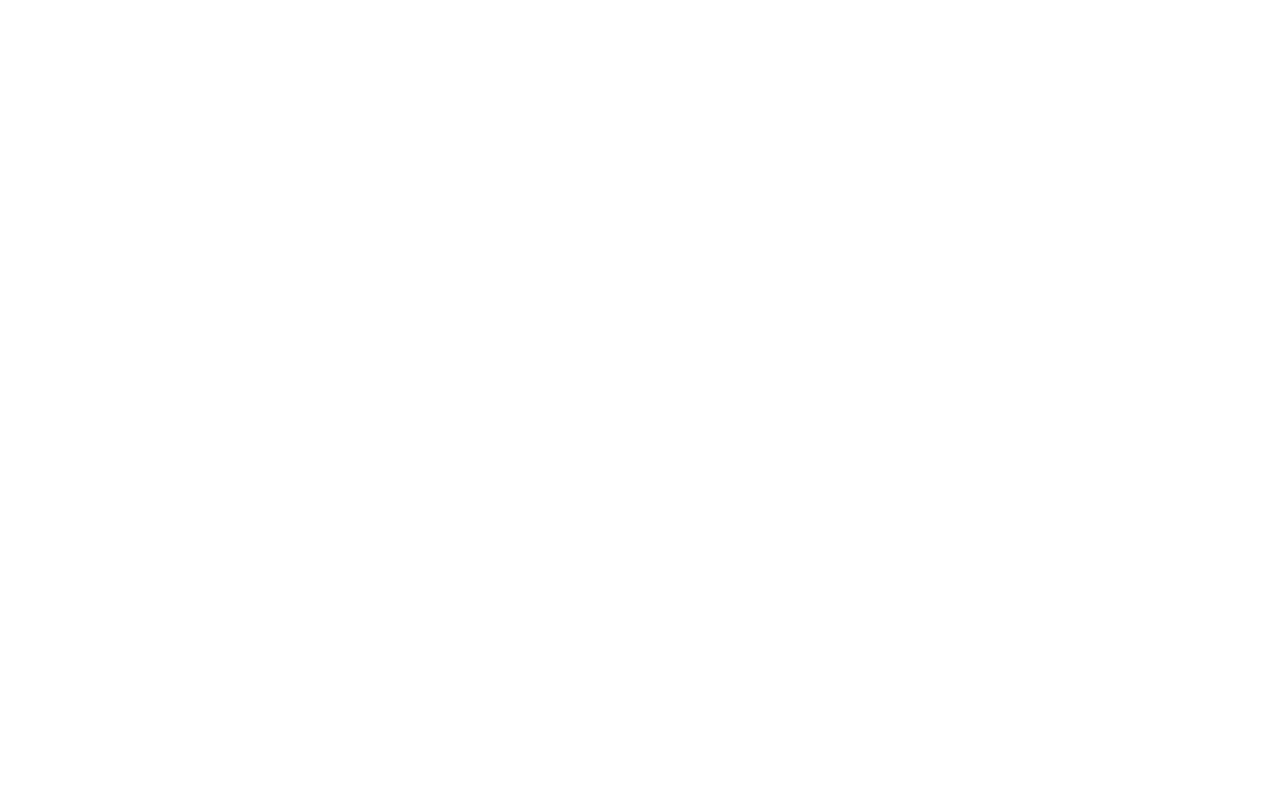
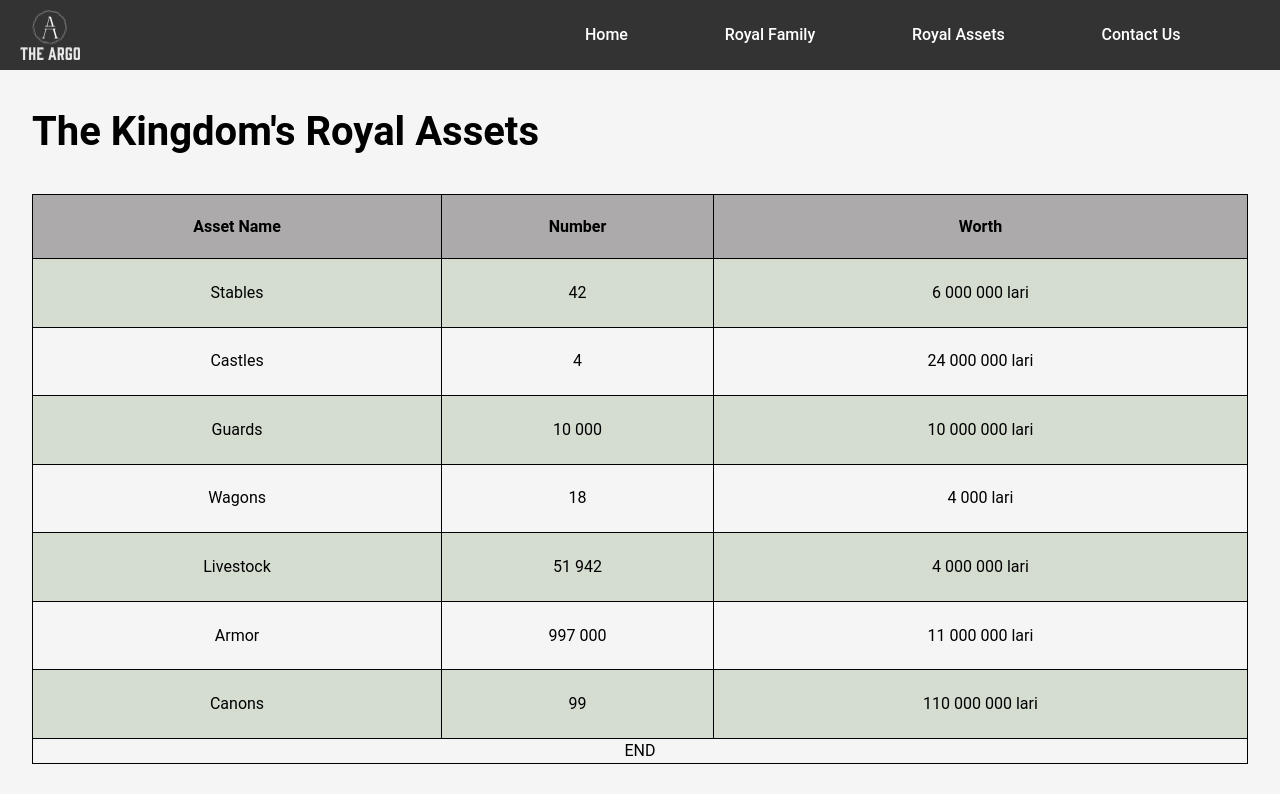
Before and after one commit to Ange230700/techChallengeWildCodeSchool, a plain HTML site: page structures/royalAssets.html in a window 1280 px wide. Drawn offline with Linux system fonts and the light colour scheme.

Commit message:
finalizing royal assets page

```diff
--- a/structures/royalAssets.html
+++ b/structures/royalAssets.html
@@ -0,0 +1,62 @@
+<!DOCTYPE html>
+<html lang="en">
+  <head>
+    <script src="/DOMhandling/head.js"></script>
+    <title>Contact the Royal Kingdom</title>
+  </head>
+  <body>
+    <script src="../DOMhandling/headerAndNav.js"></script>
+    <h2>The Kingdom's Royal Assets</h2>
+    <table>
+      <thead>
+        <tr>
+          <th>Asset Name</th>
+          <th>Number</th>
+          <th>Worth</th>
+        </tr>
+      </thead>
+      <tbody>
+        <tr>
+          <td>Stables</td>
+          <td>42</td>
+          <td>6 000 000 lari</td>
+        </tr>
+        <tr>
+          <td>Castles</td>
+          <td>4</td>
+          <td>24 000 000 lari</td>
+        </tr>
+        <tr>
+          <td>Guards</td>
+          <td>10 000</td>
+          <td>10 000 000 lari</td>
+        </tr>
+        <tr>
+          <td>Wagons</td>
+          <td>18</td>
+          <td>4 000 lari</td>
+        </tr>
+        <tr>
+          <td>Livestock</td>
+          <td>51 942</td>
+          <td>4 000 000 lari</td>
+        </tr>
+        <tr>
+          <td>Armor</td>
+          <td>997 000</td>
+          <td>11 000 000 lari</td>
+        </tr>
+        <tr>
+          <td>Canons</td>
+          <td>99</td>
+          <td>110 000 000 lari</td>
+        </tr>
+      </tbody>
+      <tfoot>
+        <tr>
+          <td colspan="3">END</td>
+        </tr>
+      </tfoot>
+    </table>
+  </body>
+</html>
--- a/style.css
+++ b/style.css
@@ -4,3 +4,4 @@
 @import url(/styles/aboutSection.css);
 @import url(/styles/imagesDisplay.css);
 @import url(/styles/styleOfContactPage.css);
+@import url(/styles/styleOfTheTable.css);
--- /dev/null
+++ b/styles/styleOfTheTable.css
@@ -0,0 +1,51 @@
+table {
+  width: calc(100% - 4rem);
+  height: calc(100vh - 16rem);
+  margin: auto;
+  border-collapse: collapse;
+  border: 1px solid black;
+}
+
+thead {
+  width: calc(100% - 4rem);
+  height: 4rem;
+  margin: auto;
+}
+
+tbody {
+  width: calc(100% - 4rem);
+  height: calc(100vh - 20rem);
+  margin: auto;
+}
+
+tr {
+  border: 1px solid black;
+  text-align: center;
+  vertical-align: middle;
+  width: auto;
+  height: auto;
+}
+
+td {
+  border: 1px solid black;
+  text-align: center;
+  vertical-align: middle;
+  width: auto;
+  height: auto;
+}
+
+th {
+  border: 1px solid black;
+  text-align: center;
+  vertical-align: middle;
+  width: auto;
+  height: auto;
+}
+
+table thead tr{
+  background-color: hsl(0, 1%, 67%);
+}
+
+table tbody tr:nth-child(odd){
+  background-color: hsl(98, 14%, 84%);
+}
```
